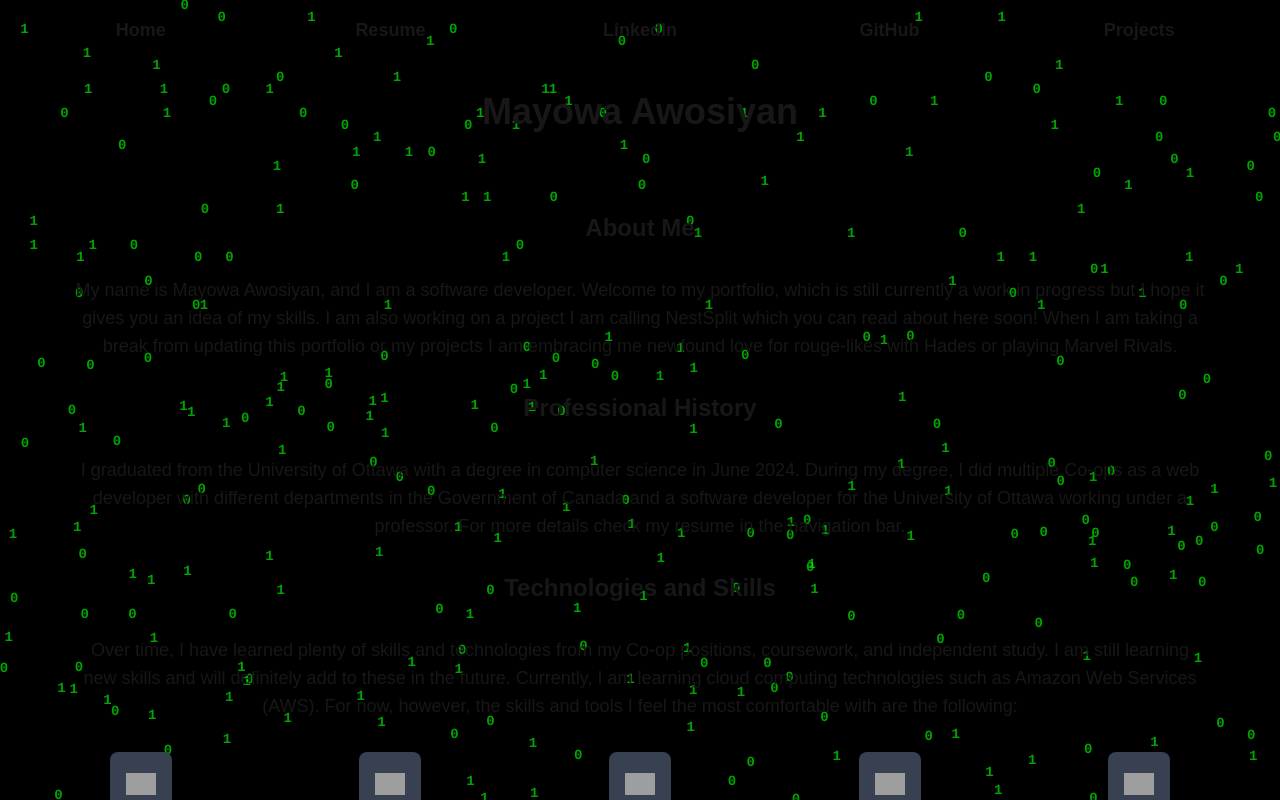
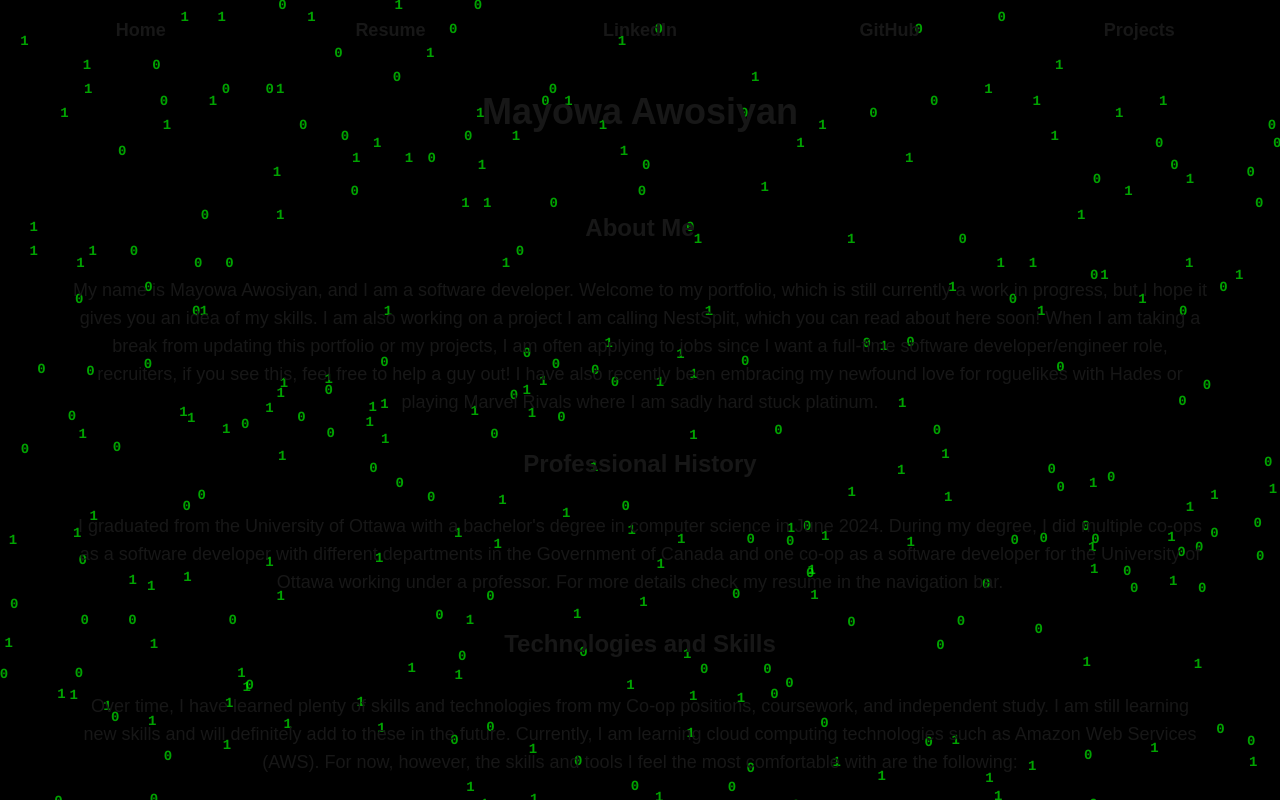
Before and after one commit to Mayowa-Awosiyan01/Mayowa-Awosiyan, a Next.js app: page / in a window 1280 px wide. Shown: the top 800 px of the page. Built offline with nearby package versions, Linux system fonts and the light colour scheme; no server answers; grey boxes are pictures that could not be loaded.

Commit message:
Typos, grammar, and a lot of commas

```diff
--- a/app/page.tsx
+++ b/app/page.tsx
@@ -37,9 +37,9 @@ export default function Home() {
         <div>
           <h2 className="text-2xl font-bold mb-4">NestSplit Project Details</h2>
           <p>
-            NestSplit is my flutter project inspired by Splitwise. Splitwise is
+            NestSplit is my Flutter project inspired by Splitwise. Splitwise is
             a mobile application that helps groups and households keep track of
-            who owes who money and how much. The goal of NestSplit is to create
+            who owes whom money and how much. The goal of NestSplit is to create
             an application where households or &apos;nests&apos; can keep track
             of who owes who money, create shared grocery lists, keep track of
             chores and more to help families, roommates and others keep track of
@@ -65,7 +65,7 @@ export default function Home() {
           </p>
           <p className="mt-4">
             The knapsack problem is a problem where you are given a group of
-            items each with a weight and a value alongside a knapsack with a
+            items, each with a weight and a value, alongside a knapsack with a
             maximum weight. Your task is to find the combination of items that
             maximizes total value without exceeding the max weight of the
             knapsack.
@@ -73,9 +73,51 @@ export default function Home() {
           <p className="mt-4">
             In this report, I solved instances of the problem using simulated
             annealing and the genetic algorithm to utilize concepts of
-            artificial intelligence and machine learning which was the focus of
+            artificial intelligence and machine learning, which was the focus of
             the course.
           </p>
+        </div>
+      ),
+    },
+    {
+      link: "https://raw.githubusercontent.com/Mayowa-Awosiyan01/Mayowa-Awosiyan/629d9319ecd4a8df73aa7b6e0e3dc77efb80b24e/app/assets/you-are-here-icon.svg",
+      alt: "A you are here icon",
+      prompt: "My Website",
+      children: (
+        <div>
+          <h2 className="text-2xl font-bold mb-4">My Portfolio</h2>
+          <div>
+            <div>
+              <p>
+                My latest project is this website which I developed to showcase
+                my skills and experience. I developed it using Next.JS so the
+                frontend is React, HTML, JavaScript and TailwindCSS. Meanwhile
+                it is deployed with Vercel. The animated background was inspired
+                by the Matrix and created using the JavaScript library
+                react-particles-js. For added diffuculty and because I have the
+                free time right now, I am doing everything from scratch instead
+                of just using a pre-existing template, admittedly some ideas are
+                inspired by templates and other protfolios I have seen but I am
+                creating all these components from scratch to get them to look
+                how they o in my head. It is going pretty well so far I think.
+              </p>
+              <p className="mt-4">
+                Some things I want to add to this website include: a button to
+                change the animated background to different styles and changing
+                the skills on the homepage so when they are clicked they give a
+                more detailed picture on how I have used the skill. I also want
+                to add a full page scroll section to welcome users when they get
+                to this site, preferably with an animation that looks like my
+                name is being typed out.
+              </p>
+              <p className="mt-4">
+                I am going to keep updating this website whenever I have time
+                and new ideas on how to make it look better so check in every
+                once in a while to see the progress! Also feel free to click my
+                LinkedIn and connect with me!
+              </p>
+            </div>
+          </div>
         </div>
       ),
     },
@@ -93,19 +135,23 @@ export default function Home() {
         <h1 className="text-center font-bold text-2xl">About Me</h1>
         <p className="text-center p-8 px-12 text-lg">
           My name is Mayowa Awosiyan, and I am a software developer. Welcome to
-          my portfolio, which is still currently a work in progress but I hope
+          my portfolio, which is still currently a work in progress, but I hope
           it gives you an idea of my skills. I am also working on a project I am
-          calling NestSplit which you can read about here soon! When I am taking
-          a break from updating this portfolio or my projects I am embracing me
-          newfound love for rouge-likes with Hades or playing Marvel Rivals.
+          calling NestSplit, which you can read about here soon! When I am
+          taking a break from updating this portfolio or my projects, I am often
+          applying to jobs since I want a full-time software developer/engineer
+          role, recruiters, if you see this, feel free to help a guy out! I have
+          also recently been embracing my newfound love for roguelikes with
+          Hades or playing Marvel Rivals where I am sadly hard stuck platinum.
         </p>
         <h1 className="text-center text-2xl font-bold">Professional History</h1>
         <p className="text-center p-8 px-12 text-lg">
-          I graduated from the University of Ottawa with a degree in computer
-          science in June 2024. During my degree, I did multiple Co-ops as a web
-          developer with different departments in the Government of Canada and a
-          software developer for the University of Ottawa working under a
-          professor. For more details check my resume in the navigation bar.
+          I graduated from the University of Ottawa with a bachelor&apos;s
+          degree in computer science in June 2024. During my degree, I did
+          multiple co-ops as a software developer with different departments in
+          the Government of Canada and one co-op as a software developer for the
+          University of Ottawa working under a professor. For more details check
+          my resume in the navigation bar.
         </p>
         <h1 className="text-center text-2xl font-bold">
           Technologies and Skills
@@ -211,6 +257,7 @@ export default function Home() {
           </Skill>
         </div>
         <h1 className="text-center text-2xl font-bold">Projects</h1>
+        <h4>Click on the project for more details!</h4>
         <div className="grid grid-cols-2 gap-2 p-8">
           {projects.map((project, index) => (
             <Project
@@ -225,7 +272,7 @@ export default function Home() {
           ))}
         </div>
         {selectedProject && (
-          <div className="p-6 bg-grey-700 rounded-xl">
+          <div className="p-6 border-solid border-2 bg-gray-700 rounded-xl">
             <div className="flex">
               <div className="w-1/2 pr-8">
                 <Image
```
